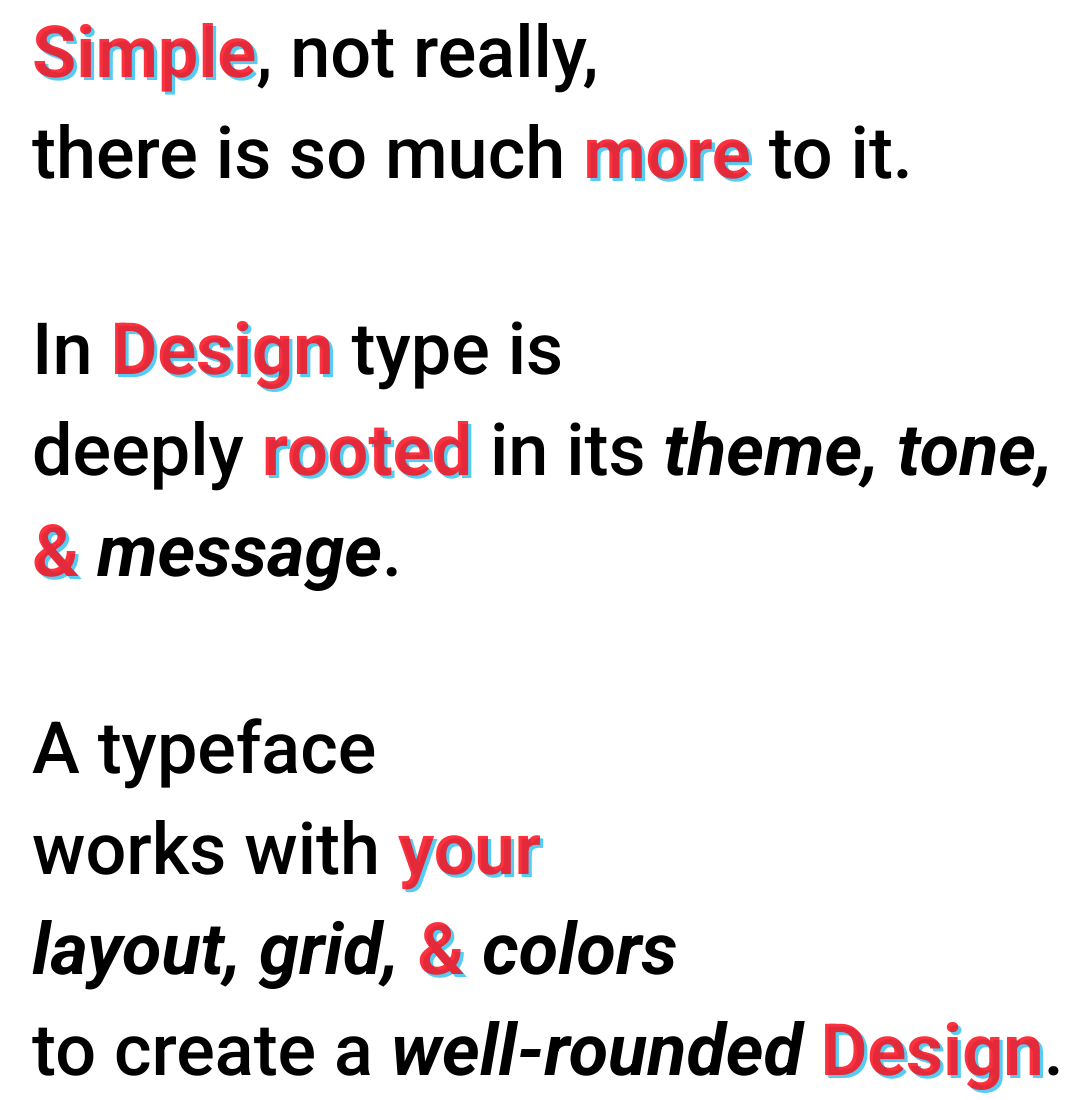
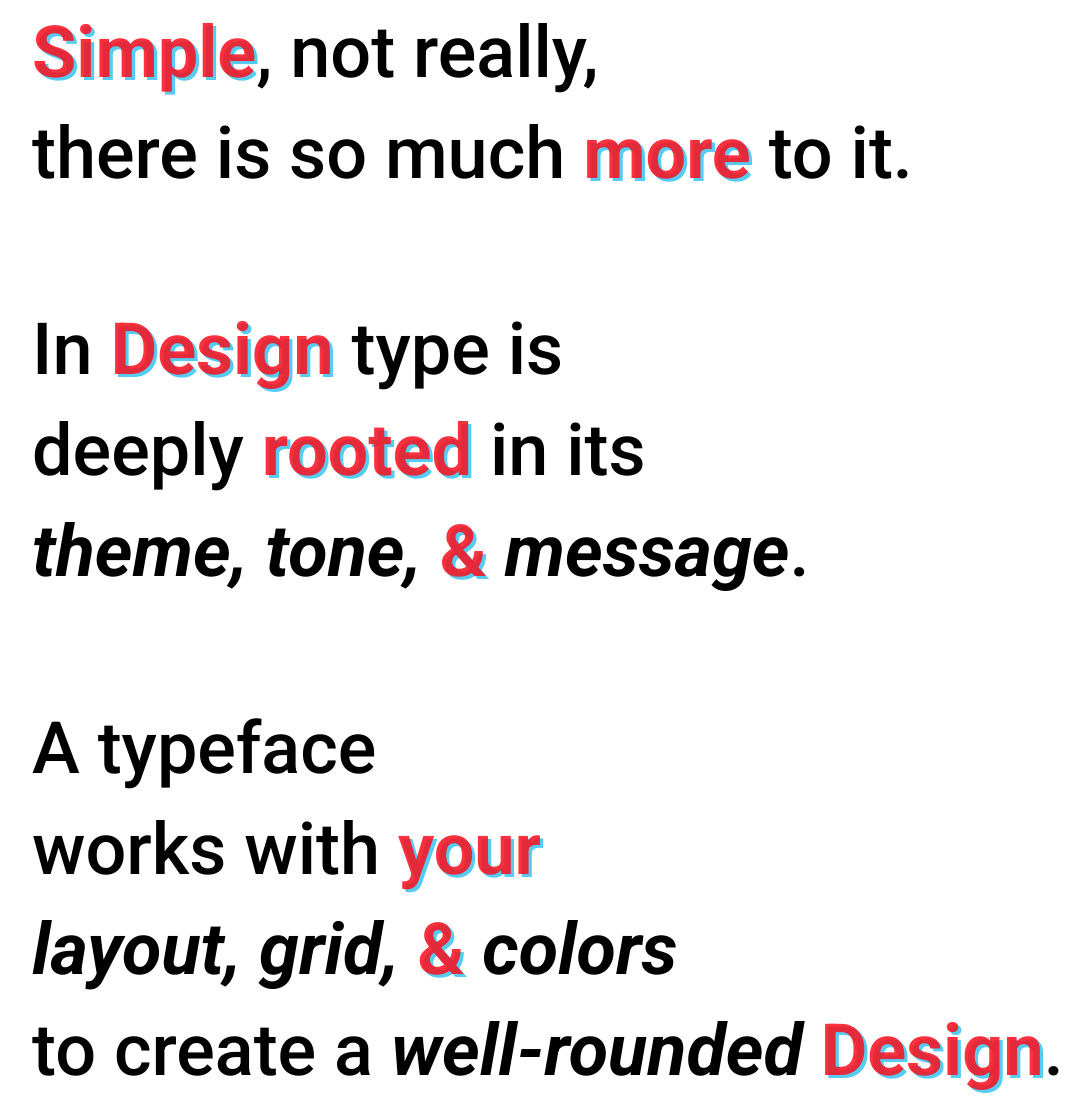
Before and after one commit to Jose-S/Typography, a plain HTML site: page index.html in a window 1280 px wide. Shown: the part 1202-2302 px from the top of the page, without its empty margins (68-1146 px from the left). Drawn offline with Linux system fonts and the light colour scheme.

```diff
--- a/index.html
+++ b/index.html
@@ -62,7 +62,7 @@
       <p class="body1">
         <span class="webScreen">
           In <span class="effect3D">Design</span> type is <br />
-          deeply <span class="effect3D">rooted</span> in its
+          deeply <span class="effect3D">rooted</span> in its<br />
           <em>theme, tone, </em><span class="effect3D">&</span><em> message</em>.
         </span>
         <span class="mobileScreen">
```
